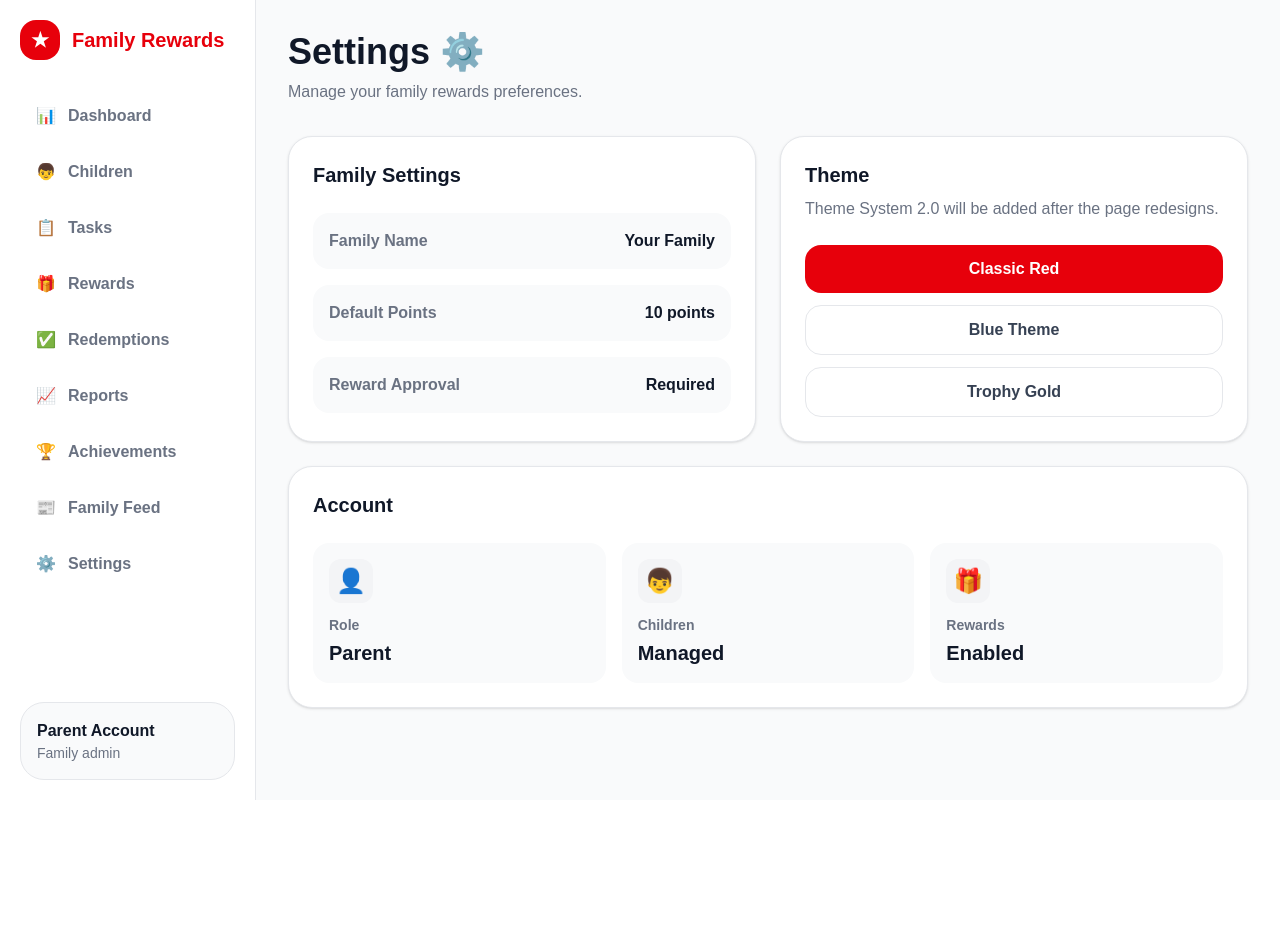
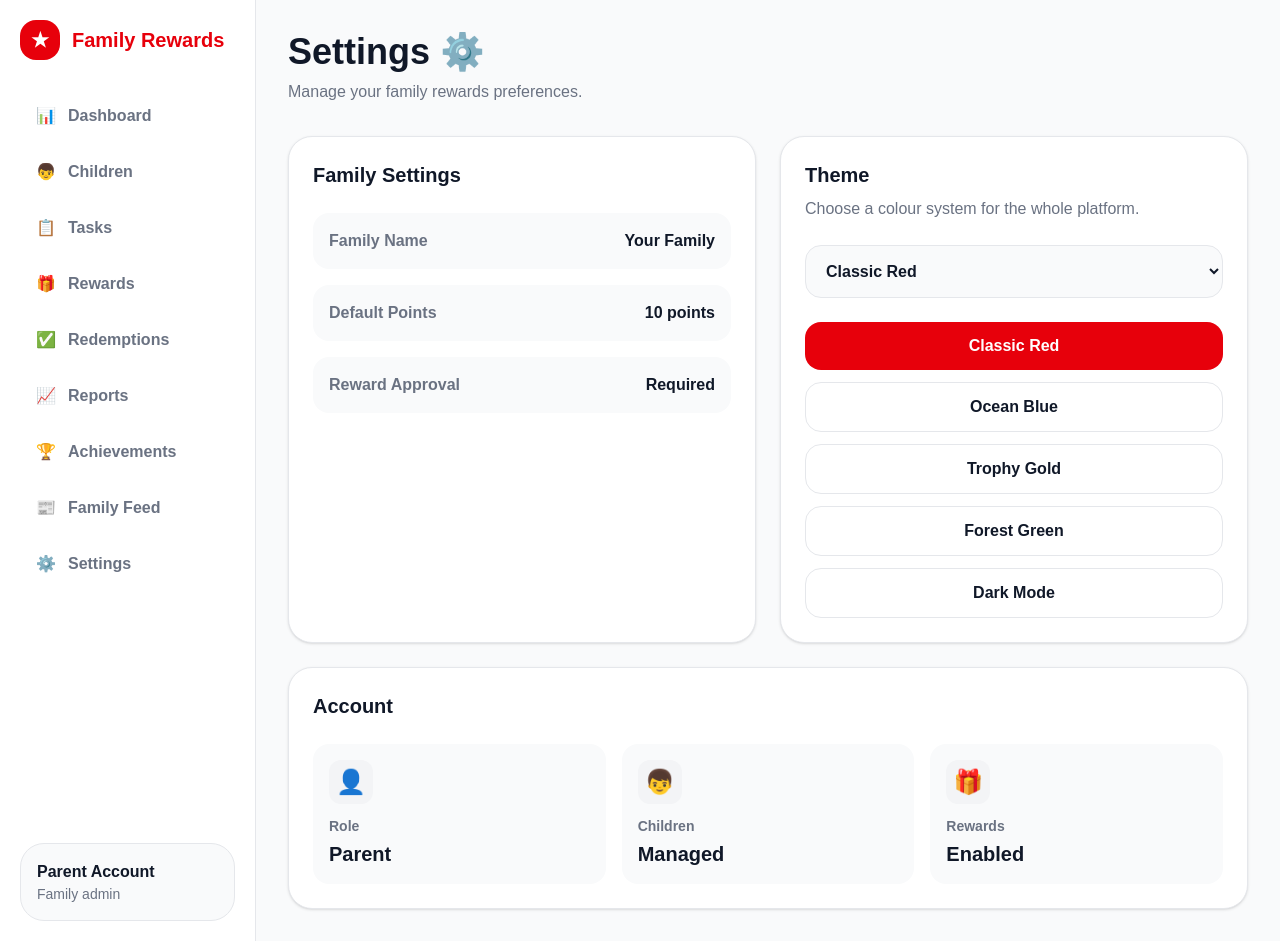
Before and after one commit to imdavidj13-droid/family-rewards-platform, a Next.js app: page /settings in a window 1280 px wide. Before the commit the page ends 800 px from the top, so only its background shows below. Built offline with nearby package versions, Linux system fonts and the light colour scheme.

Commit message:
Add theme selector to settings page

```diff
--- a/app/settings/page.tsx
+++ b/app/settings/page.tsx
@@ -1,8 +1,14 @@
+"use client";
+
 import Sidebar from "@/components/Sidebar";
+import { themes, type ThemeName } from "@/lib/themes";
+import { useTheme } from "@/components/ThemeProvider";
 
 export default function SettingsPage() {
+  const { theme, selectedTheme, changeTheme } = useTheme();
+
   return (
-    <main className="min-h-screen bg-[#F9FAFB] text-gray-900">
+    <main className={`min-h-screen ${theme.pageBg} ${theme.text}`}>
       <div className="flex min-h-screen">
         <Sidebar />
 
@@ -12,13 +18,15 @@ export default function SettingsPage() {
               Settings ⚙️
             </h1>
 
-            <p className="mt-2 text-gray-500">
+            <p className={`mt-2 ${theme.mutedText}`}>
               Manage your family rewards preferences.
             </p>
           </div>
 
           <div className="grid gap-6 lg:grid-cols-2">
-            <div className="rounded-3xl border border-gray-200 bg-white p-6 shadow-sm">
+            <div
+              className={`rounded-3xl border ${theme.border} ${theme.cardBg} p-6 shadow-sm`}
+            >
               <h2 className="text-xl font-black">Family Settings</h2>
 
               <div className="mt-6 space-y-4">
@@ -28,30 +36,48 @@ export default function SettingsPage() {
               </div>
             </div>
 
-            <div className="rounded-3xl border border-gray-200 bg-white p-6 shadow-sm">
+            <div
+              className={`rounded-3xl border ${theme.border} ${theme.cardBg} p-6 shadow-sm`}
+            >
               <h2 className="text-xl font-black">Theme</h2>
 
-              <p className="mt-2 text-gray-500">
-                Theme System 2.0 will be added after the page redesigns.
+              <p className={`mt-2 ${theme.mutedText}`}>
+                Choose a colour system for the whole platform.
               </p>
 
+              <select
+                value={selectedTheme}
+                onChange={(e) => changeTheme(e.target.value as ThemeName)}
+                className={`mt-6 w-full rounded-2xl border ${theme.border} ${theme.softBg} p-4 font-black ${theme.text} outline-none ${theme.focusBorder}`}
+              >
+                {Object.entries(themes).map(([themeKey, themeValue]) => (
+                  <option key={themeKey} value={themeKey}>
+                    {themeValue.name}
+                  </option>
+                ))}
+              </select>
+
               <div className="mt-6 grid gap-3">
-                <button className="rounded-2xl bg-red-600 px-4 py-3 font-black text-white">
-                  Classic Red
-                </button>
-
-                <button className="rounded-2xl border border-gray-200 bg-white px-4 py-3 font-black text-gray-700">
-                  Blue Theme
-                </button>
-
-                <button className="rounded-2xl border border-gray-200 bg-white px-4 py-3 font-black text-gray-700">
-                  Trophy Gold
-                </button>
+                {Object.entries(themes).map(([themeKey, themeValue]) => (
+                  <button
+                    key={themeKey}
+                    onClick={() => changeTheme(themeKey as ThemeName)}
+                    className={`rounded-2xl px-4 py-3 font-black transition ${
+                      selectedTheme === themeKey
+                        ? theme.button
+                        : `border ${theme.border} ${theme.cardBg} ${theme.text} hover:bg-gray-100`
+                    }`}
+                  >
+                    {themeValue.name}
+                  </button>
+                ))}
               </div>
             </div>
           </div>
 
-          <div className="mt-6 rounded-3xl border border-gray-200 bg-white p-6 shadow-sm">
+          <div
+            className={`mt-6 rounded-3xl border ${theme.border} ${theme.cardBg} p-6 shadow-sm`}
+          >
             <h2 className="text-xl font-black">Account</h2>
 
             <div className="mt-6 grid gap-4 md:grid-cols-3">
@@ -67,10 +93,14 @@ export default function SettingsPage() {
 }
 
 function SettingRow({ label, value }: { label: string; value: string }) {
+  const { theme } = useTheme();
+
   return (
-    <div className="flex items-center justify-between rounded-2xl bg-gray-50 p-4">
-      <span className="font-bold text-gray-500">{label}</span>
-      <span className="font-black text-gray-900">{value}</span>
+    <div
+      className={`flex items-center justify-between rounded-2xl ${theme.softBg} p-4`}
+    >
+      <span className={`font-bold ${theme.mutedText}`}>{label}</span>
+      <span className={`font-black ${theme.text}`}>{value}</span>
     </div>
   );
 }
@@ -84,14 +114,18 @@ function InfoCard({
   label: string;
   value: string;
 }) {
+  const { theme } = useTheme();
+
   return (
-    <div className="rounded-2xl bg-gray-50 p-4">
-      <div className="mb-3 flex h-11 w-11 items-center justify-center rounded-xl bg-gray-100 text-2xl">
+    <div className={`rounded-2xl ${theme.softBg} p-4`}>
+      <div
+        className={`mb-3 flex h-11 w-11 items-center justify-center rounded-xl ${theme.iconBg} text-2xl`}
+      >
         {icon}
       </div>
 
-      <p className="text-sm font-bold text-gray-500">{label}</p>
-      <p className="mt-1 text-xl font-black text-gray-900">{value}</p>
+      <p className={`text-sm font-bold ${theme.mutedText}`}>{label}</p>
+      <p className={`mt-1 text-xl font-black ${theme.text}`}>{value}</p>
     </div>
   );
 }
```
